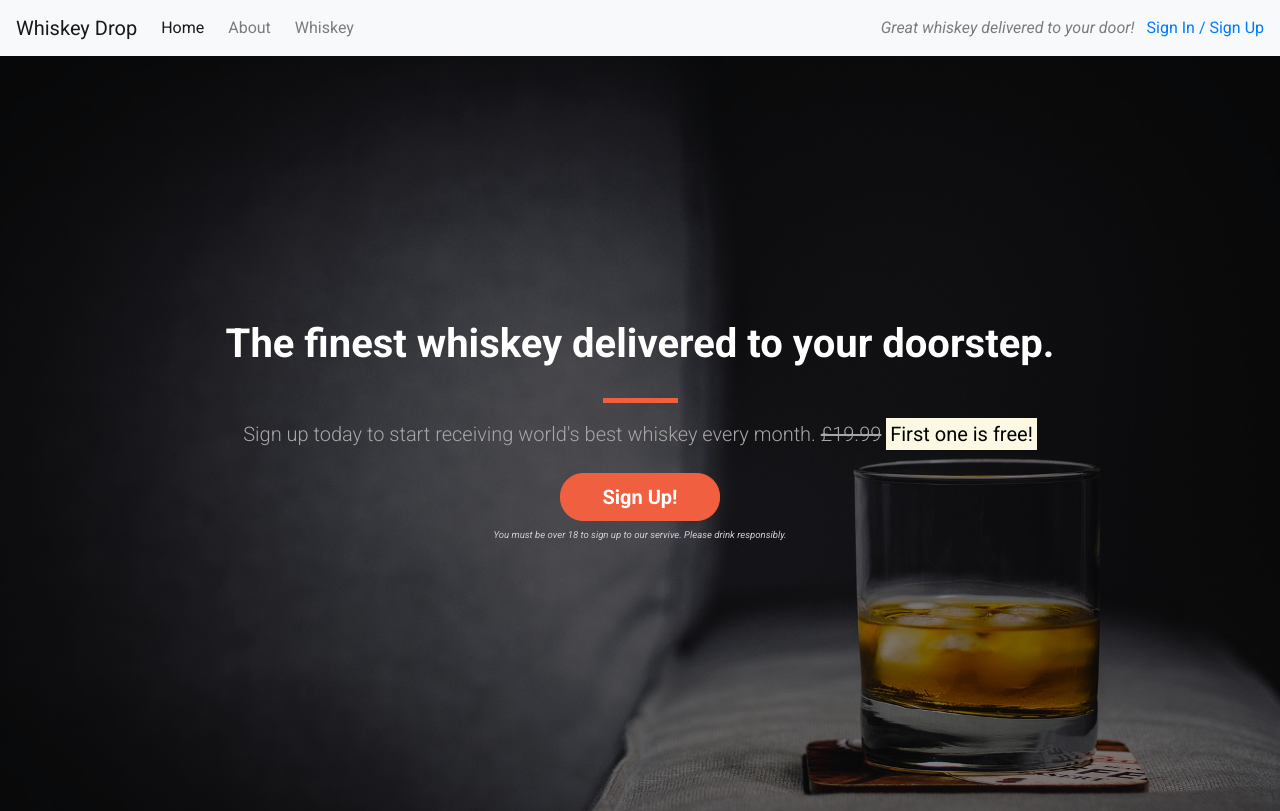
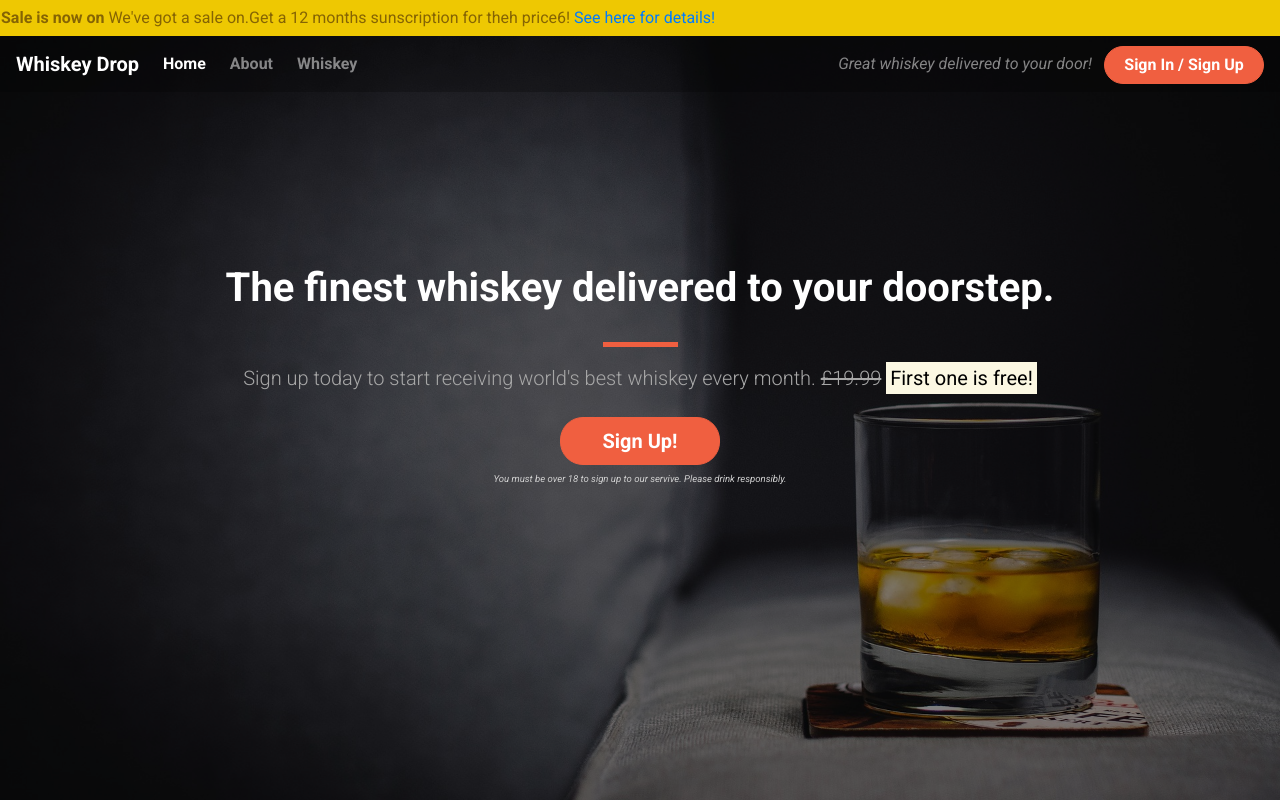
Before and after one commit to Cutbert1/Bootstrap, a plain HTML site: page index.html in a window 1280 px wide. Shown: the top 811 px of the page. Drawn offline with nearby package versions, Linux system fonts and the light colour scheme.

Commit message:
Add styling for navbar and alert container

```diff
--- a/css/style.css
+++ b/css/style.css
@@ -2,9 +2,20 @@
     font-family: "Roboto", sans-serif;
 }
 
-.alert-container{}
+.alert-container .col-12 {
+    padding-left: 0;
+    padding-right: 0;
+}
 
-.callout-container{
+.site-wide-alert {
+    border-radius: 0;
+    margin: 0;
+    padding: 5px 15px;
+    background-color: #eec802;
+    border-color: #eec802;
+}
+
+.callout-container {
     height: 100vh;
 
     background: url(../images/whiskey-background.jpg) no-repeat bottom right fixed;
@@ -19,7 +30,7 @@
     position: relative;
 }
 
-.opaque-overlay{
+.opaque-overlay {
     position:absolute;
     top: 0;
     left: 0;
@@ -27,46 +38,75 @@
     width: 100%;
     background-color: rgba(0, 0, 0, 0.5)
 }
-.quotes-container{}
+.quotes-container {}
 
-.features-conatiner{}
+.features-conatiner {}
 
 /* Block Dividers */
 
-.block-divider{
+.block-divider {
     width: 75px;
     height: 5px;
     border: 0;
     background-color: #f05f40;
 }
 
-.block-divider-orange{
+.block-divider-orange {
     background-color: #f05f40;
 }
 
-.block-divider--short{
+.block-divider--short {
     width: 35px;
 }
 
+/* Navbar */
+
+.navalert-container {
+    position: absolute;
+    top: 0;
+    left: 0;
+    padding-left: 0;
+    padding-right: 0;
+    z-index: 1;
+}
+
+.navbar {
+    margin-bottom: 0;
+    border: 0;
+    width: 100%;
+    background-color: rgba(0, 0, 0, 0.25);
+}
+
+.navbar .navbar-toggler {
+    border: 0;
+}
+
+.navbar-brand {
+    font-weight: bold;
+}
+
+.navbar .navbar-nav a {
+    font-weight: bold;
+}
 
 /* Jumbotron */
 
-.jumbotron{
+.jumbotron {
     background-color: transparent;
 }
 
-.jumbotron-header{
+.jumbotron-header {
     color: white;
     font-weight: bold;
     margin-bottom: 30px;
 }
 
-.jumbotron .lead{
+.jumbotron .lead {
     margin: 25px 0;
     color: #a7a7a7;
 }
 
-.jumbotron small{
+.jumbotron small {
     font-size: 60%;
     font-style: italic;
     color: #d0d0d0;
@@ -74,13 +114,13 @@
 
 /* Buttons */
 
-.btn--cta{
+.btn--cta {
     font-weight: bold;
     border-radius: 23px;
     width: 160px;
 }
 
-.btn--red{
+.btn--red {
     color: white;
     background-color: #f05f40;
     border-color: #f05f40;
@@ -89,7 +129,7 @@
 .btn--red:hover,
 .btn--red:active,
 .btn--red:focus,
-.btn--red:active:focus{
+.btn--red:active:focus {
     background-color: #df4929;
     border-color: #df4929;
 }
--- a/index.html
+++ b/index.html
@@ -10,13 +10,25 @@
     <script src="https://kit.fontawesome.com/9ade3ad453.js" crossorigin="anonymous"></script>
     <link rel="preconnect" href="https://fonts.googleapis.com">
     <link rel="preconnect" href="https://fonts.gstatic.com" crossorigin>
-    <link href="https://fonts.googleapis.com/css2?family=Roboto:ital,wght@0,100;0,300;0,400;0,500;0,700;0,900;1,100;1,300;1,400;1,500;1,700;1,900&display=swap"
+    <link
+        href="https://fonts.googleapis.com/css2?family=Roboto:ital,wght@0,100;0,300;0,400;0,500;0,700;0,900;1,100;1,300;1,400;1,500;1,700;1,900&display=swap"
         rel="stylesheet">
     <link rel="stylesheet" href="css/style.css" type="text/css">
 </head>
 
 <body>
-    <nav class="navbar navbar-light bg-light navbar-expand-sm">
+    <div class="container-fluid navalert-container">
+        <div class="container-fuid alert-container">
+            <div class="row d-none d-sm-block">
+                <div class="col-12">
+                    <div class="site-wide-alert alert alert-warning">
+                        <strong>Sale is now on</strong> We've got a sale on.Get a 12 months sunscription
+                        for theh price6! <a href="">See here for details!</a>
+                    </div>
+                </div>
+            </div>
+        </div>
+        <nav class="navbar navbar-dark navbar-expand-sm">
             <a href="/" class="navbar-brand">Whiskey Drop</a>
             <button class="navbar-toggler ml-auto" type="button" data-toggle="collapse" data-target="#navbarNavDropdown"
                 aria-controls="navbarNavDropdown" aria-expanded="false" aria-label="Toggle navigation">
@@ -37,24 +49,17 @@
                             <a class="dropdown-item" href="#">American</a>
                         </div>
                     </li>
-                <li class="nav-item mr-2 d-block d-sm-none"><a class="nav-link" href="/login">Sign In / Sign Up</a></li>
+                    <li class="nav-item mr-2 d-block d-sm-none"><a class="nav-link" href="/login">Sign In / Sign Up</a>
+                    </li>
                 </ul>
             </div>
             <div class="d-none d-md-block">
                 <p class="navbar-text my-auto mr-2"><i>Great whiskey delivered to your door!</i></p>
-            <a href="/login">Sign In / Sign Up</a>
+                <a href="/login" class="btn btn--cta btn--red">Sign In / Sign Up</a>
             </div>
         </nav>
-    <!--<div class="container alert-container">-->
-        <!--<div class="row d-none d-sm-block">-->
-            <!--<div class="col-12">-->
-                <!--<div class="alert alert-warning">-->
-                    <!--<strong>Sale is now on</strong> We've got a sale on.Get a 12 months sunscription
-                    for theh price6! <a href="">See here for details!</a>-->
-                <!--</div>-->
-            <!--</div>-->
-        <!--</div>-->
-    <!--</div>-->
+    </div>
+
     <!--Callout-->
     <div class="container-fluid callout-container">
         <div class="opaque-overlay">&nbsp;</div>
```
Lines whose indentation alone changed are shown as unchanged.
